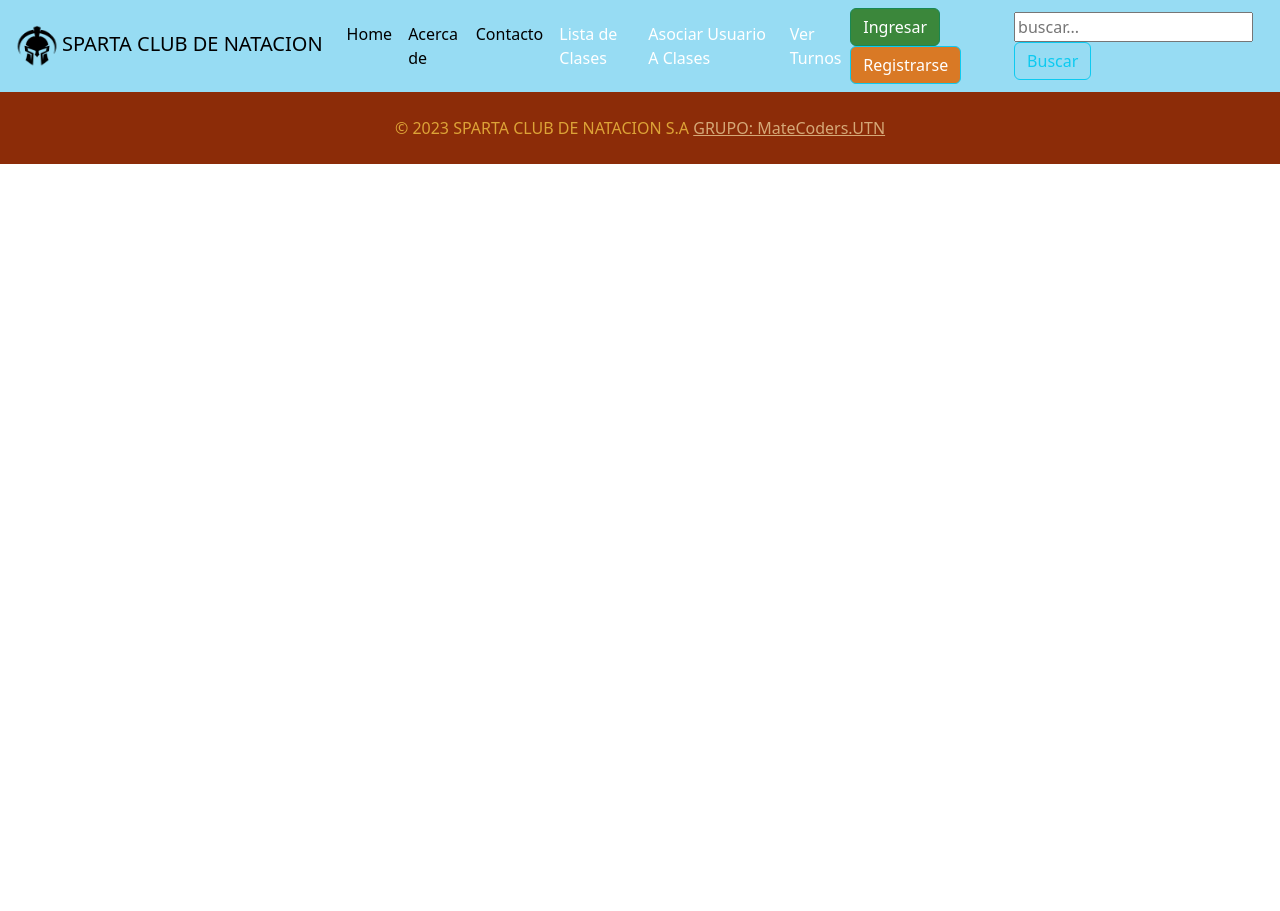
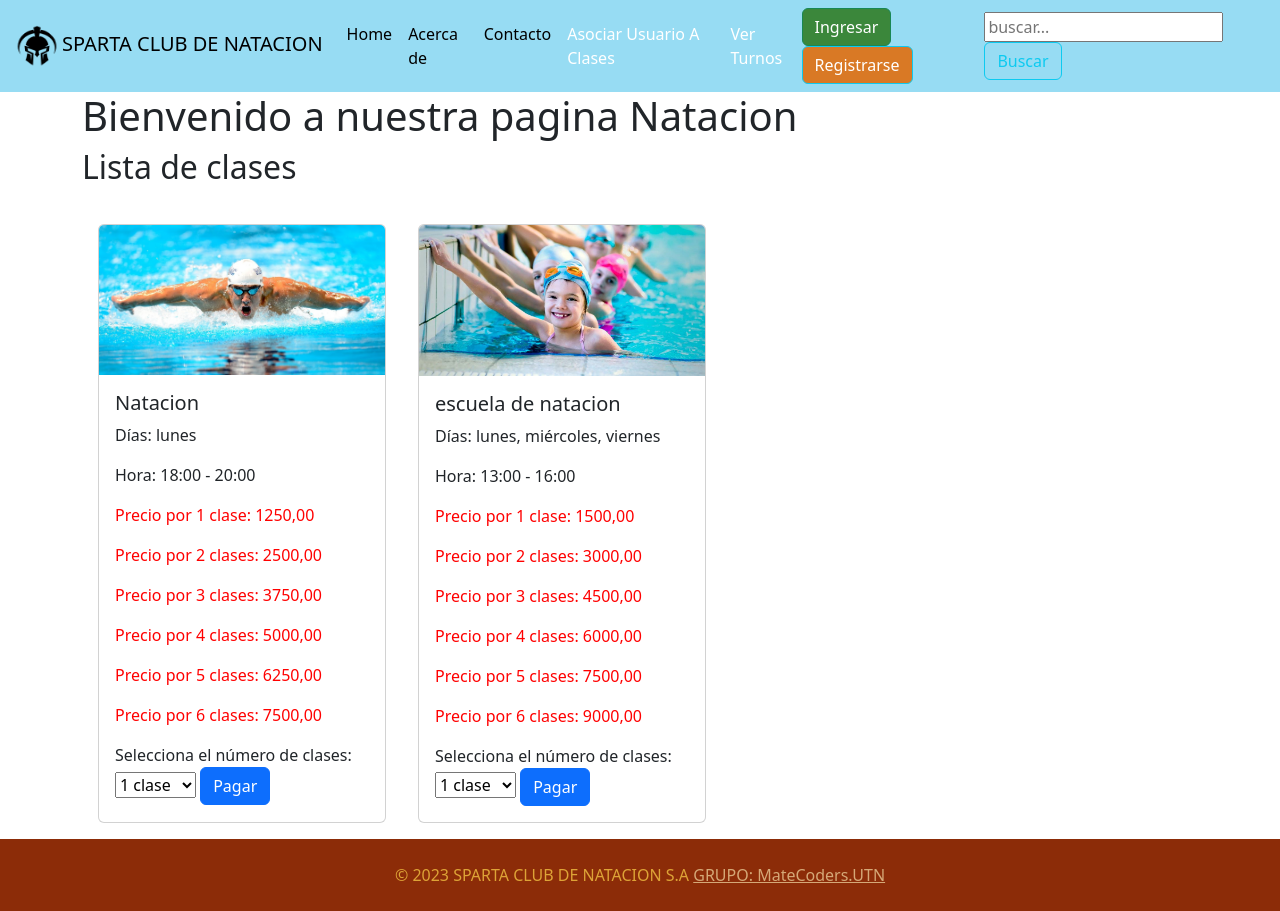
Before and after one commit to MartinT2222/Natacion, a Django app: page / in a window 1280 px wide. Before the commit the page ends 164 px from the top, so only its background shows below. Run offline with Django 4.2, Linux system fonts and the light colour scheme; data comes from the database, SQL or seed files in the repository; some libraries are stand-ins or nearby versions.

Commit message:
modificacion en el home

```diff
--- a/ppsNatacion/TIENDA/templates/tienda/index.html
+++ b/ppsNatacion/TIENDA/templates/tienda/index.html
@@ -4,7 +4,7 @@
 
 
 
-
+<h1> Bienvenido a nuestra pagina Natacion</h1>
 
 <!--aqui va la pagina principal lo que ve en el body-->
 
@@ -41,5 +41,54 @@
     </button>
   </div>-->
 <!--fin carrusel-->
+<h2 style="width: 100%; height: 100%;">Lista de clases</h2>
+<div class="d-flex flex-wrap">
+    {% for clase in clases %}
+        <div class="card mb-3 mx-3" style="width: 18rem; margin: 30px">
+            {% if clase.imagen %}
+                <img src="{{ clase.imagen.url }}" class="card-img-top" alt="{{ clase.nombre }}">
+            {% endif %}
+            <div class="card-body">
+                <h5 class="card-title">{{ clase.nombre }}</h5>
+                <p class="card-text">Días: {{ clase.dias|join:", " }}</p>
+                <p class="card-text">Hora: {{ clase.hora_inicio }} - {{ clase.hora_fin }}</p>
+                <p style="color: red;">Precio por 1 clase: {{ clase.precio }}</p>
+                <p style="color: red;">Precio por 2 clases: {{ clase.precio_por_2_clases }}</p>
+                <p style="color: red;">Precio por 3 clases: {{ clase.precio_por_3_clases }}</p>
+                <p style="color: red;">Precio por 4 clases: {{ clase.precio_por_4_clases }}</p>
+                <p style="color: red;">Precio por 5 clases: {{ clase.precio_por_5_clases }}</p>
+                <p style="color: red;">Precio por 6 clases: {{ clase.precio_por_6_clases }}</p>
+
+                <!-- Selector de clases y Botón de pago -->
+                <label for="claseSelector_{{ clase.nombre }}">Selecciona el número de clases:</label>
+                <select class="claseSelector" id="claseSelector_{{ clase.nombre }}">
+                    <option value="1">1 clase</option>
+                    <option value="2">2 clases</option>
+                    <option value="3">3 clases</option>
+                    <option value="4">4 clases</option>
+                    <option value="5">5 clases</option>
+                    <option value="6">6 clases</option>
+                </select>
+                <button class="btn btn-primary btnPagar" data-clase-id="{{ clase.nombre }}">Pagar</button>
+                <!-- Resto de la información -->
+                <!-- Agrega un botón o enlace para redirigir a más detalles si es necesario -->
+            </div>
+        </div>
+    {% endfor %}
+</div>
+
+<script>
+    // Agrega un evento clic para cada botón de pago
+    document.querySelectorAll('.btnPagar').forEach(function(btn) {
+        btn.addEventListener('click', function() {
+            var claseId = this.getAttribute('data-clase-id');
+            var claseSeleccionada = document.getElementById('claseSelector_' + claseId).value;
+            alert('Has seleccionado ' + claseSeleccionada + ' clases. Ahora puedes procesar el pago para la clase ' + claseId + '.');
+
+            // Aquí puedes realizar las acciones necesarias para procesar el pago con la cantidad de clases seleccionadas.
+        });
+    });
+</script>
+
 
 {% endblock body %}
--- a/ppsNatacion/TIENDA/templates/tienda/layout.html
+++ b/ppsNatacion/TIENDA/templates/tienda/layout.html
@@ -56,10 +56,7 @@
                     </li>
                     <a href="" class="nav-link active" style=""> Acerca de</a>
                     <a href="mailto: contacto@SPARTACLUBNATACION.com" class="nav-link active" style="">Contacto</a>
-                    <li class="nav-item">
-                        <a class="nav-link" href="{% url 'tienda:lista_clases' %}"style="color: #ffffff;">Lista de Clases</a>
 
-                    </li>
                     {% if perms.TIENDA.lista_alumnos%}
                     <li class="nav-item">
                         <a class="nav-link" href="{% url 'tienda:lista_alumnos' %}"style="color: #ffffff;">lista alumnos</a>
--- a/ppsNatacion/TIENDA/urls.py
+++ b/ppsNatacion/TIENDA/urls.py
@@ -17,5 +17,5 @@ urlpatterns = [
 #    path('alumnos/editar/<int:alumno_id>/', views.editar_alumno, name='edit_alumno'),
     path('cancelar_turno/<int:turno_id>/', views.cancelar_turno, name='cancelar_turno'),
     path('ver-turnos/', views.ver_turnos, name='ver_turnos'),
-    path('lista_clases/', views.lista_clases, name='lista_clases'),  # Nombre del path y vista asociada
+
 ]
--- a/ppsNatacion/TIENDA/views.py
+++ b/ppsNatacion/TIENDA/views.py
@@ -18,19 +18,48 @@ from django.utils.translation import gettext as _
 
 
 def home(request):
-    # Aquí puedes agregar la lógica que desees para la página de inicio
-    # Por ejemplo, podrías obtener algunos datos de la base de datos y pasarlos a la plantilla
-    # Luego renderiza la plantilla y envía los datos como contexto
 
-    # Ejemplo de datos (puedes personalizar estos datos según tu aplicación)
-    data = {
-        'titulo': 'Bienvenido a nuestro sitio',
-        'mensaje': 'Esto es un mensaje de bienvenida',
-        # Otros datos que desees enviar a la plantilla
+    translation.activate('es')
+    clases = ClaseNatacion.objects.all()
+
+    clases_unicas = {}
+
+
+    for clase in clases:
+        nombre = clase.nombre
+        dias = [_(clase.fecha.strftime('%A'))]
+        hora_inicio = clase.hora_inicio.strftime('%H:%M')
+        hora_fin = clase.hora_fin.strftime('%H:%M')
+        precio = clase.precio  # Precio por 1 clase
+        cupos_disponibles = clase.cupos_disponibles
+
+        # Utiliza la función calcular_precio con el nombre de la clase y la cantidad de cupos disponibles
+
+        imagen = ClaseNatacion.objects.filter(nombre=nombre).first().imagen
+
+        if nombre not in clases_unicas:
+            clases_unicas[nombre] = {
+                'nombre': nombre,
+                'dias': dias,
+                'hora_inicio': hora_inicio,
+                'hora_fin': hora_fin,
+                'precio': precio,
+                'precio_por_2_clases': precio * 2,  # Agrega los precios al diccionario
+                'precio_por_3_clases': precio * 3,
+                'precio_por_4_clases': (precio * 4),
+                'precio_por_5_clases': precio * 5,
+                'precio_por_6_clases': precio * 6,
+                'imagen': imagen
+            }
+        else:
+            if dias[0] not in clases_unicas[nombre]['dias']:
+                clases_unicas[nombre]['dias'].append(dias[0])
+
+    context = {
+        'clases': clases_unicas.values(),
     }
-
     # Renderiza la plantilla y envía el contexto
-    return render(request, 'tienda/index.html', data)
+    return render(request, 'tienda/index.html',context)
 
 
 
@@ -253,55 +282,22 @@ def cancelar_turno(request, turno_id):
 from django.utils.translation import gettext as _
 
 
-def calcular_precio(numero_clases):
-    if numero_clases == 1:
-        return 1250
-    elif numero_clases == 2:
-        return 5500
-    elif numero_clases == 3:
-        return 6000
-    elif numero_clases > 3:
-        return 6000 + (numero_clases - 3) * 500  # $6000 por las primeras 3 clases, luego $500 adicionales por cada clase adicional
+def calcular_precio(nombre_clase, numero_clases):
+    # Define un diccionario que mapea los nombres de las clases a sus precios respectivos
+    precios_clases = {
+        'Clase A': [1250, 5500, 6000, 6500, 7000, 7500],
+        'Clase B': [1300, 5600, 6100, 6600, 7100, 7600],
+        # Agrega más clases y sus precios respectivos aquí
+    }
 
-def lista_clases(request):
-    translation.activate('es')
-    clases = ClaseNatacion.objects.all()
+    # Verifica si el nombre de la clase está en el diccionario de precios
+    if nombre_clase in precios_clases:
+        # Obtiene la lista de precios para la clase específica
+        precios = precios_clases[nombre_clase]
 
-    clases_unicas = {}
-    precios = {}
+        # Verifica si el número de clases es válido para obtener el precio correspondiente
+        if 1 <= numero_clases <= len(precios):
+            return precios[numero_clases - 1]  # El índice de lista comienza en 0, por eso se resta 1
 
-    # Calcular los precios para cada cantidad de clases
-    for i in range(1, 7):
-        precios[i] = calcular_precio(i)
-
-    for clase in clases:
-        nombre = clase.nombre
-        dias = [_(clase.fecha.strftime('%A'))]
-        hora_inicio = clase.hora_inicio.strftime('%H:%M')
-        hora_fin = clase.hora_fin.strftime('%H:%M')
-
-        # Obtener la cantidad de cupos disponibles para la clase (asumiendo que esto se representa por ejemplo en 'cupos_disponibles')
-        cupos_disponibles = clase.cupos_disponibles
-
-        precio = calcular_precio(cupos_disponibles)
-
-        imagen = ClaseNatacion.objects.filter(nombre=nombre).first().imagen
-
-        if nombre not in clases_unicas:
-            clases_unicas[nombre] = {
-                'nombre': nombre,
-                'dias': dias,
-                'hora_inicio': hora_inicio,
-                'hora_fin': hora_fin,
-                'precio': precio,
-                'imagen': imagen
-            }
-        else:
-            if dias[0] not in clases_unicas[nombre]['dias']:
-                clases_unicas[nombre]['dias'].append(dias[0])
-
-    context = {
-        'clases': clases_unicas.values(),
-        'precios': precios  # Pasar los precios al contexto
-    }
-    return render(request, 'tienda/lista_clases.html', context)
+    # Retorna -1 o algún valor por defecto si el nombre de la clase no está en el diccionario
+    return -1
```
Also changed, not shown: ppsNatacion/TIENDA/templates/tienda/lista_clases.html (+6 -4 lines).
